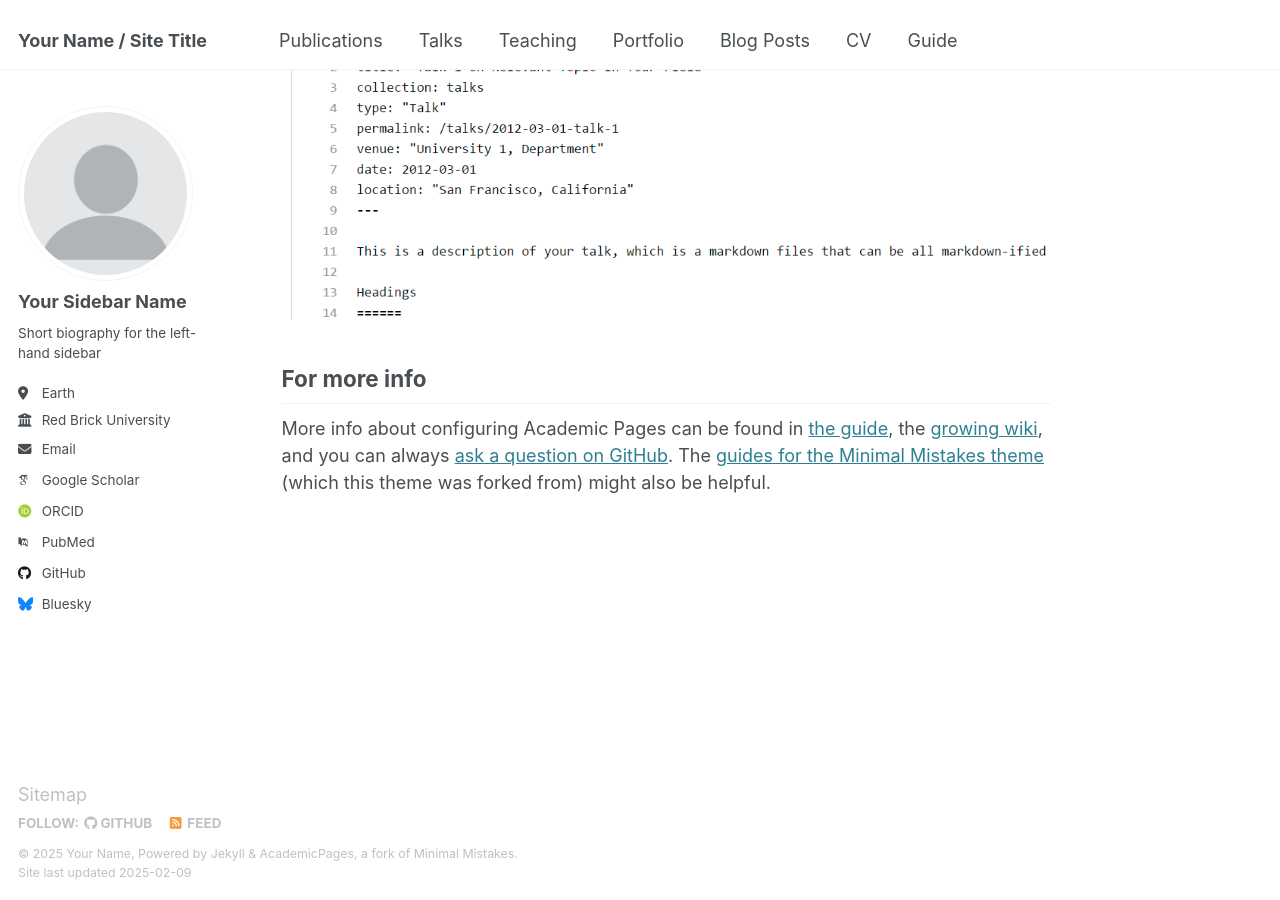
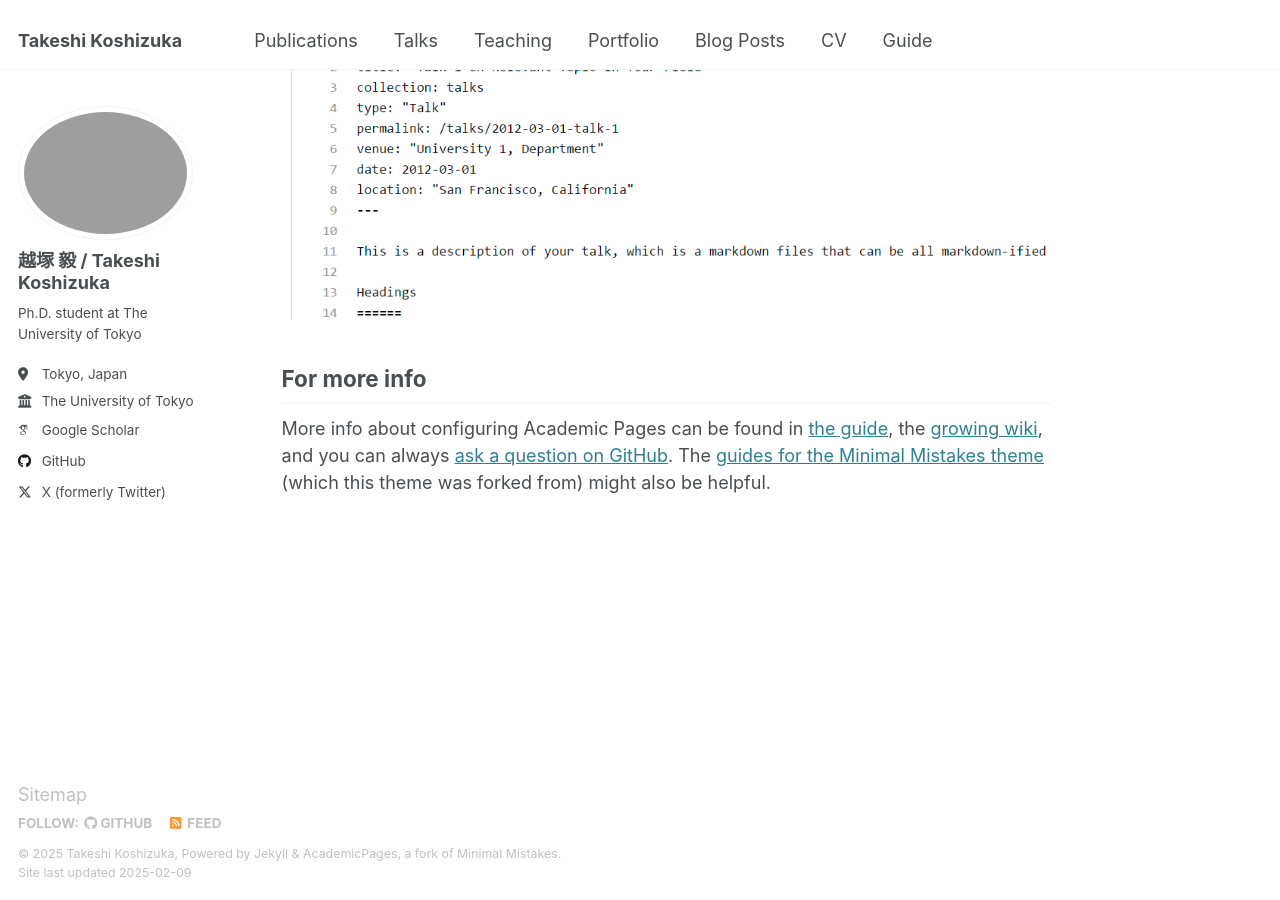
Before and after one commit to TaKoshizuka/TaKoshizuka.github.io, a Jekyll site: the page built from _pages/about.md, in a window 1280 px wide and 900 px high, scrolled down 2642 px. Built offline with Jekyll 4.4.1, drawn with Linux system fonts in a browser that asks for light colours; some web fonts are replaced.

Commit message:
Update _config.yml

```diff
--- a/_config.yml
+++ b/_config.yml
@@ -8,36 +8,35 @@
 
 # Basic Site Settings
 locale                   : "en-US"
-site_theme               : "default"
-title                    : "Your Name / Site Title"
+title                    : "Takeshi Koshizuka"
 title_separator          : "-"
-name                     : &name "Your Name"
+name                     : &name "Takeshi Koshizuka"
 description              : &description "personal description"
-url                      : https://academicpages.github.io # the base hostname & protocol for your site e.g. "https://[your GitHub username].github.io"
+url                      : https://TaKoshizuka.github.io # the base hostname & protocol for your site e.g. "https://[your GitHub username].github.io"
 baseurl                  : "" # the subpath of your site, e.g. "/blog"
-repository               : "academicpages/academicpages.github.io"
+repository               : "TaKoshizuka/TaKoshizuka.github.io"
 
 # Site Author - The following control what appear as part of the author content on the side bar.
 #               If a field is blank the icon and link will not appear, otherwise it will be shown.
 #               Additional customization can be done by editing /_includes/author-profile.html
 author:
   # Biographic information
-  avatar           : "profile.png"
-  name             : "Your Sidebar Name"
+  avatar           : "avatar.jpg"
+  name             : "越塚 毅 / Takeshi Koshizuka"
   pronouns         : # example: "she/her"
-  bio              : "Short biography for the left-hand sidebar"
-  location         : "Earth"
-  employer         : "Red Brick University"
+  bio              : "Ph.D. student at The University of Tokyo"
+  location         : "Tokyo, Japan"
+  employer         : "The University of Tokyo"
   uri              : # URL
-  email            : "none@example.org"
+  email            : # "none@example.org"
 
   # Academic websites
   arxiv            : # URL - Update with the correct link to your profile
-  googlescholar    : "https://scholar.google.com/citations?user=PS_CX0AAAAAJ"
+  googlescholar    : "https://scholar.google.co.jp/citations?user=1FEGy_8AAAAJ&hl=ja&oi=ao"
   impactstory      : # URL
-  orcid            : "http://orcid.org/yourorcidurl"
+  orcid            : # "http://orcid.org/yourorcidurl"
   semantic         : # URL
-  pubmed           : "https://www.ncbi.nlm.nih.gov/pubmed/?term=john+snow"
+  pubmed           : # "https://www.ncbi.nlm.nih.gov/pubmed/?term=john+snow"
   researchgate     : # URL
   scopus           : # URL
 
@@ -45,12 +44,12 @@ author:
   bitbucket        : # Username - Update with your username on the site
   codepen          : # Username
   dribbble         : # Username
-  github           : "academicpages"
+  github           : TaKoshizuka
   kaggle           : # Username
   stackoverflow    : # User number or user number and name (i.e., use "1" or "1/jeff-atwood")
 
   # Social media
-  bluesky          : "bsky.app" # Replace this with you Bluesky username
+  bluesky          : # "bsky.app" # Replace this with you Bluesky username
   facebook         : # Username
   flickr           : # Username
   foursquare       : # Username
@@ -67,7 +66,7 @@ author:
   steam            : # Username
   telegram         : # URL
   tumblr           : # Username
-  twitter          : # Username for X / Twitter
+  twitter          : Takoshizuka
   vine             : # Username
   weibo            : # Username
   wikipedia        : # Username
@@ -90,7 +89,7 @@ breadcrumbs              : false # true, false (default)
 words_per_minute         : 160
 future                   : true
 read_more                : "disabled" # if enabled, adds "Read more" links to excerpts
-talkmap_link             : false      #change to true to add link to talkmap on talks page
+talkmap_link             : false #change to true to add link to talkmap on talks page
 comments:
   provider               : # false (default), "disqus", "discourse", "facebook", "google-plus", "staticman", "custom"
   disqus:
```
